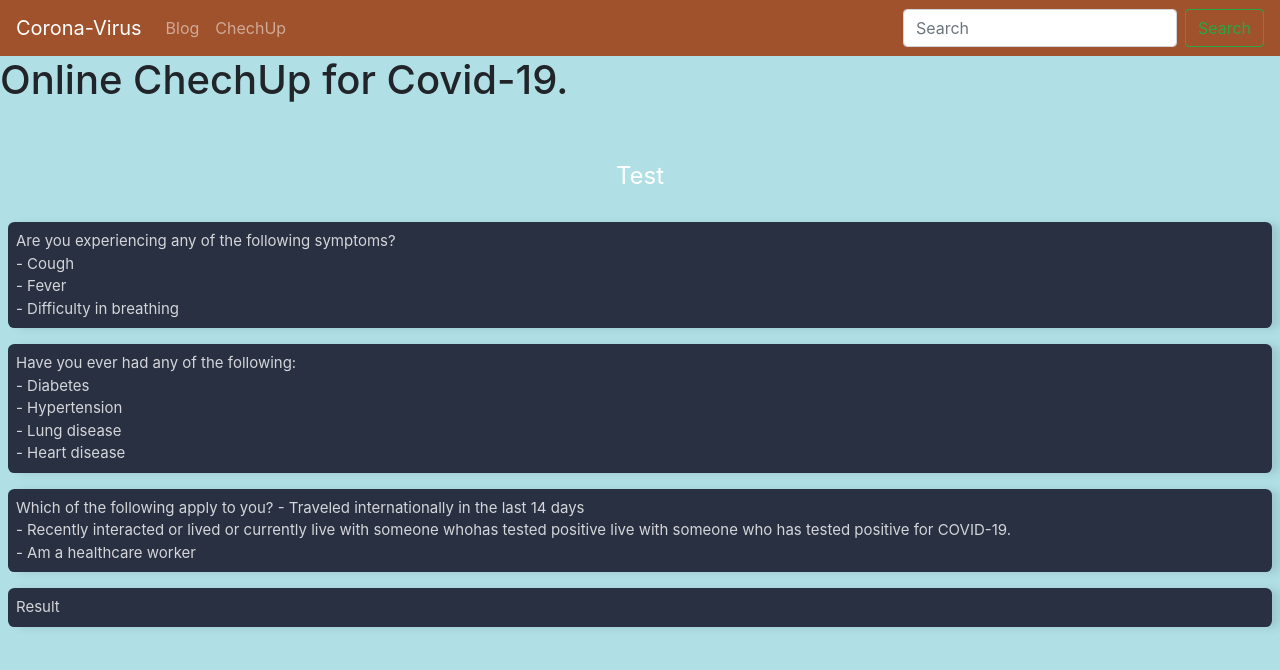
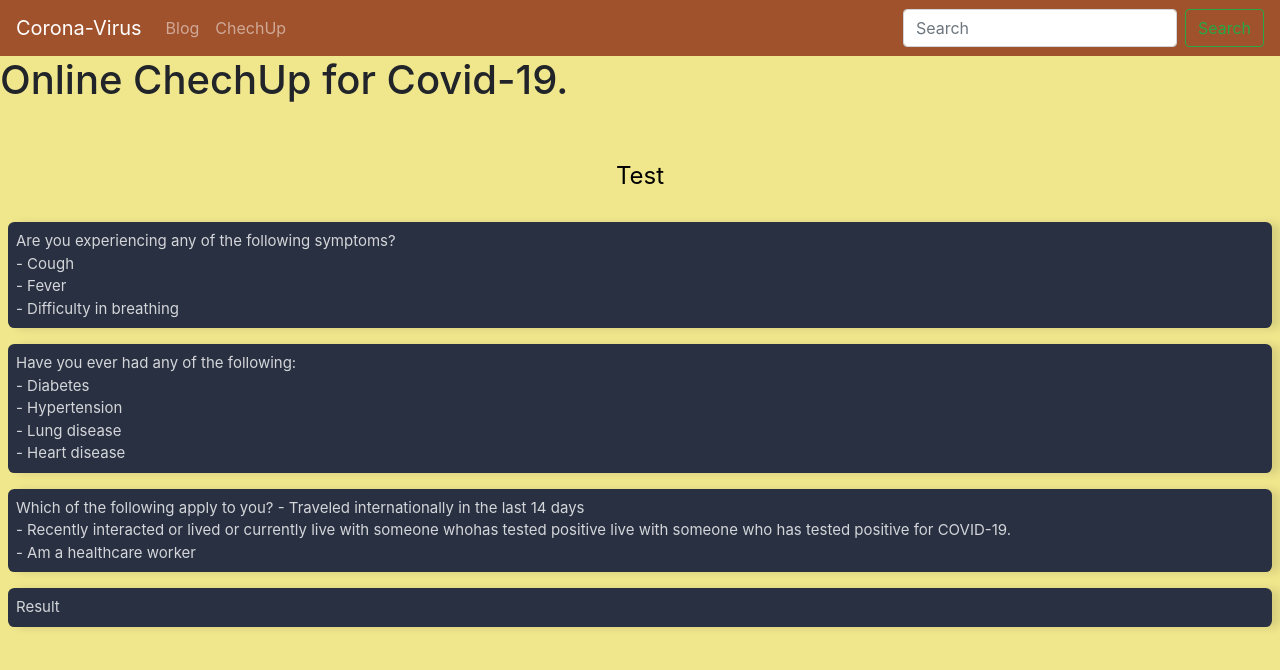
Before and after one commit to AnjaliPushkar/COVID-19-TRACKER, a Django app: page /checkup/ in a window 1280 px wide. Shown: the top 670 px of the page. Run offline with Django 3.2, Linux system fonts and the light colour scheme; some libraries are stand-ins or nearby versions.

Commit message:
background

```diff
--- a/templates/checkup.html
+++ b/templates/checkup.html
@@ -40,7 +40,7 @@
   </div>
   <section class="FAQ">
       <div class="container2">
-          <h1>Test</h1>
+          <h1 style="color: black; ">Test</h1>
           <br>
           <div class="accordion">
               <!-- One FAQ start -->
@@ -204,7 +204,7 @@
 
 
     body{
-      background-color: PowderBlue 	;
+      background-color: Khaki;
       /* text-color : blue-gray; */
     } */
     .blog-section h1{
```
